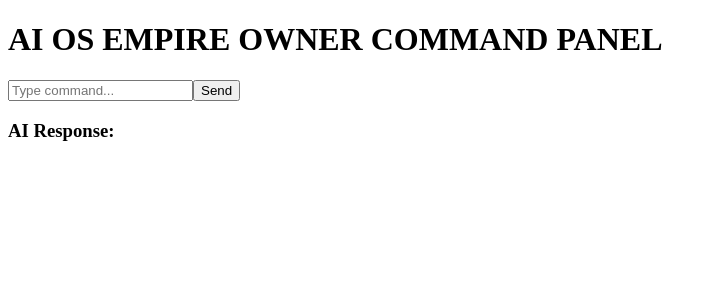
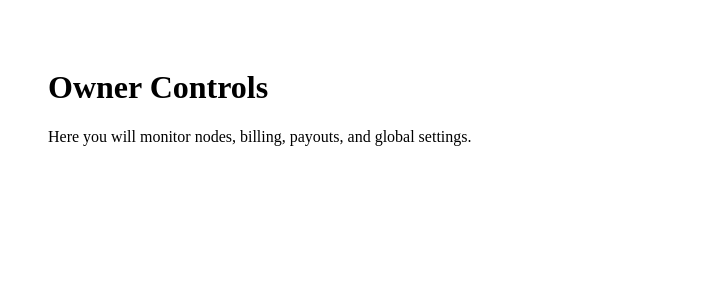
Before and after one commit to GlobalBlockInc/AIOS-frontend, a Next.js app: page /admin/owner in a window 1280 px wide. Shown: the top 300 px of the page, without its empty margins (0-717 px from the left). Built offline with nearby package versions, Linux system fonts and the light colour scheme.

Commit message:
Update owner.jsx

```diff
--- a/pages/admin/owner.jsx
+++ b/pages/admin/owner.jsx
@@ -1,31 +1,10 @@
-import React, { useState } from "react";
+import React from "react";
 
-export default function OwnerPanel() {
-  const [command, setCommand] = useState("");
-  const [response, setResponse] = useState("");
-
-  const sendCommand = async () => {
-    const res = await fetch("/api/ai/owner-command", {
-      method: "POST",
-      headers: { "Content-Type": "application/json" },
-      body: JSON.stringify({ command }),
-    });
-    const data = await res.json();
-    setResponse(data.result);
-  };
-
+export default function Owner() {
   return (
-    <div>
-      <h1>AI OS EMPIRE OWNER COMMAND PANEL</h1>
-      <input
-        type="text"
-        placeholder="Type command..."
-        value={command}
-        onChange={(e) => setCommand(e.target.value)}
-      />
-      <button onClick={sendCommand}>Send</button>
-      <h3>AI Response:</h3>
-      <p>{response}</p>
+    <div style={{ padding: "40px" }}>
+      <h1>Owner Controls</h1>
+      <p>Here you will monitor nodes, billing, payouts, and global settings.</p>
     </div>
   );
 }
```
